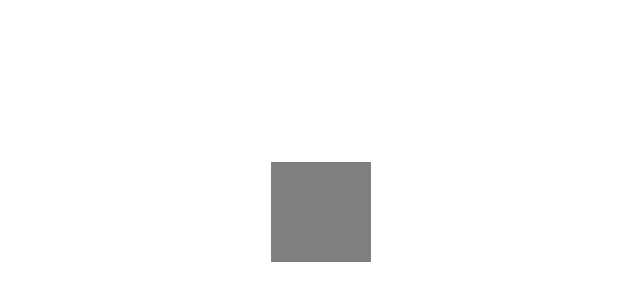
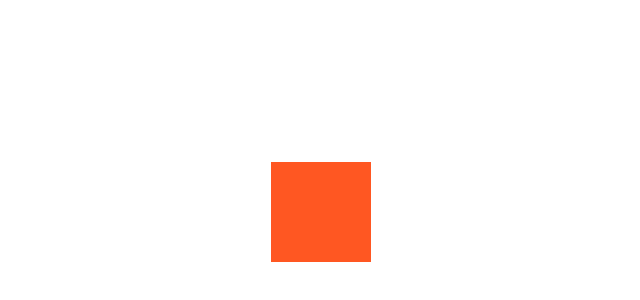
Before and after one commit to Tally2014/React-colorbox-app, a React (Vite) app: page / in a window 1280 px wide. Shown: the part 188-488 px from the top of the page, without its empty margins (319-959 px from the left). Built offline with nearby package versions, Linux system fonts and the light colour scheme.

Commit message:
Create ColorBox change color to a random color when clicked

```diff
--- a/src/ColorBox.jsx
+++ b/src/ColorBox.jsx
@@ -1,7 +1,16 @@
-export default function ColorBox() {
+import {useState} from 'react';
+export default function ColorBox({colors}) {
 
-  const styles = {backgroundColor: 'Gray', width: '100px', height:'100px'};
+  const RandColor = ()=> colors[Math.floor(Math.random() * colors.length)];
+  const [color, setColor] = useState(RandColor());
+  const [styles, setStyles] = useState({backgroundColor: color, width: '100px', height:'100px'});
+
+  function ChangeColor(){
+    setColor(RandColor());
+    setStyles({backgroundColor: color, width: '100px', height:'100px'});
+  }
+
   return (
-    <div style={styles}></div>
+    <div style={styles} onClick={ChangeColor}></div>
   )
 }
```
